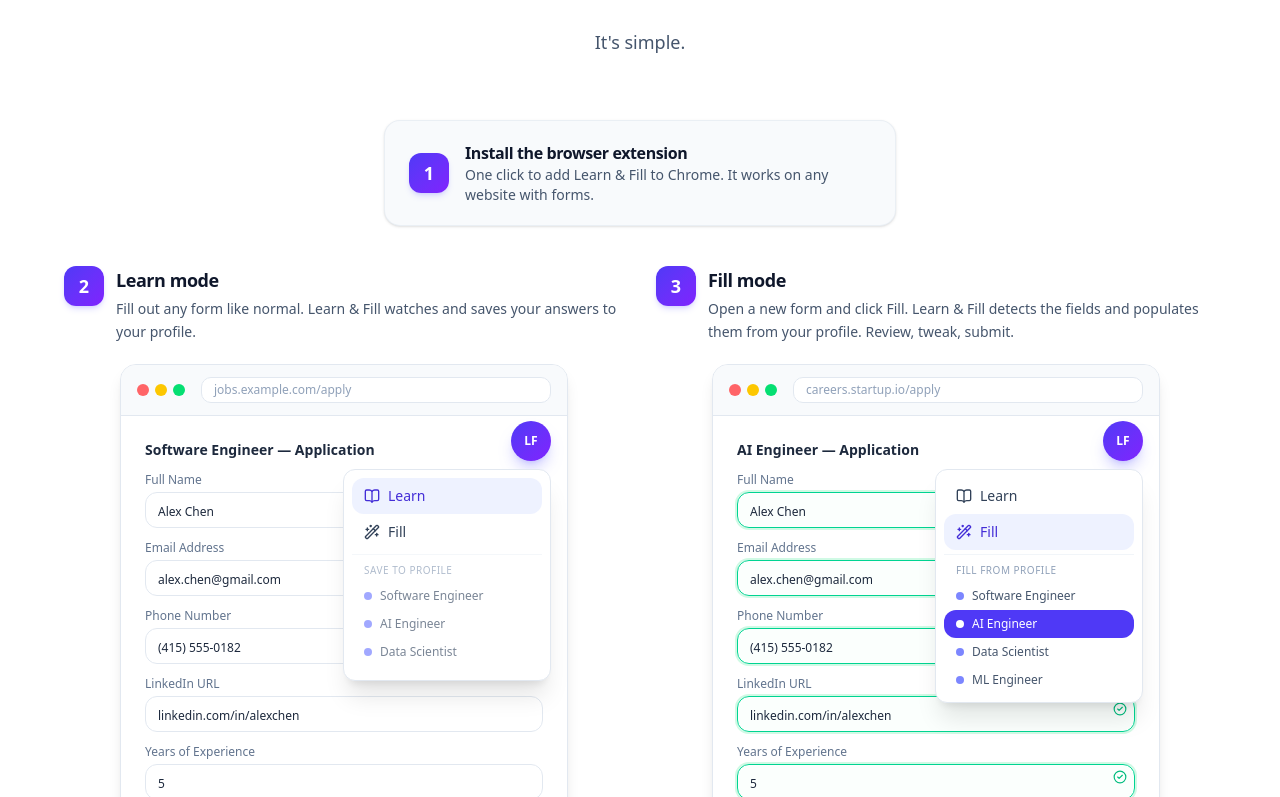
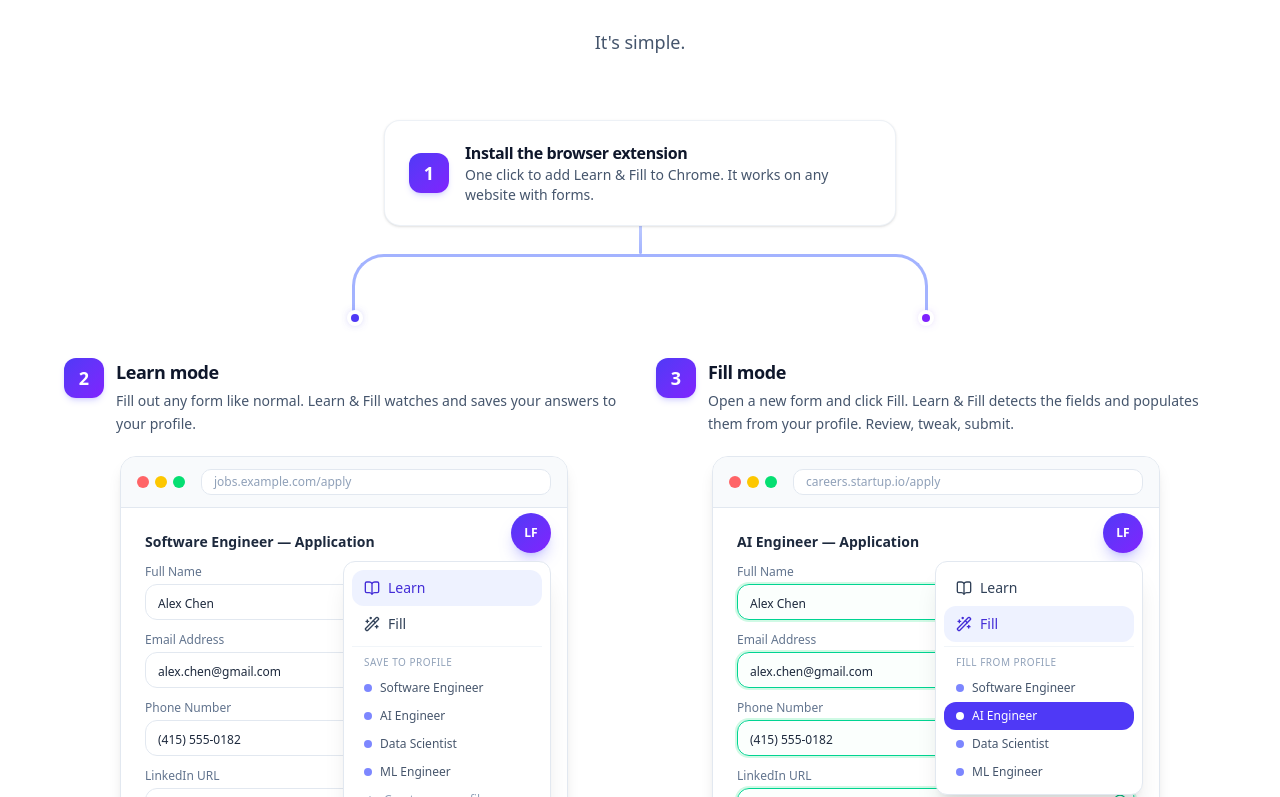
Before and after one commit to Karensgh/webform-filler-landing-page, a Next.js app: page / in a window 1280 px wide. Shown: the part 1503-2300 px from the top of the page. Built offline with nearby package versions, Linux system fonts and the light colour scheme.

Commit message:
reformatted how it works animation

```diff
--- a/src/components/sections/HowItWorks.tsx
+++ b/src/components/sections/HowItWorks.tsx
@@ -37,13 +37,16 @@ export function HowItWorks() {
                     </p>
                 </div>
 
-                <div className="max-w-6xl mx-auto">
+                <div className="max-w-6xl mx-auto relative">
+
+
+
                     {/* Step 1: Compact banner */}
                     <motion.div
                         initial={{ opacity: 0, y: 20 }}
                         whileInView={{ opacity: 1, y: 0 }}
                         viewport={{ once: true }}
-                        className="bg-slate-50 border border-slate-200/60 rounded-2xl px-6 py-5 mb-10 flex items-center gap-4 shadow-sm max-w-lg mx-auto"
+                        className="relative z-10 bg-white border border-slate-200/60 rounded-2xl px-6 py-5 flex items-center gap-4 shadow-sm max-w-lg mx-auto"
                     >
                         <div className="w-10 h-10 shrink-0 rounded-xl bg-gradient-to-br from-indigo-600 to-violet-600 flex items-center justify-center shadow-md shadow-indigo-500/20">
                             <span className="text-lg font-bold text-white">1</span>
@@ -54,8 +57,61 @@ export function HowItWorks() {
                         </div>
                     </motion.div>
 
-                    {/* Step 2 & 3: Side by side, equal height */}
-                    <div className="grid md:grid-cols-2 gap-8">
+                    {/* Elegant Curved CSS Connector */}
+                    <div className="hidden md:flex flex-col w-full relative z-0 -mt-3 mb-10 pointer-events-none" aria-hidden="true">
+                        {/* Center Trunk */}
+                        <div className="flex justify-center">
+                            <motion.div
+                                initial={{ height: 0 }}
+                                whileInView={{ height: "2.5rem" }}
+                                viewport={{ once: true }}
+                                transition={{ duration: 0.4, ease: "easeOut" }}
+                                className="w-[3px] bg-gradient-to-b from-indigo-200 to-indigo-300 rounded-full"
+                            />
+                        </div>
+                        {/* Curved Branches */}
+                        <div className="grid grid-cols-2 w-full">
+                            {/* Left Branch */}
+                            <div className="flex justify-end pr-[-1px]">
+                                <motion.div
+                                    initial={{ width: 0 }}
+                                    whileInView={{ width: "50%" }}
+                                    viewport={{ once: true }}
+                                    transition={{ duration: 0.5, delay: 0.4, ease: "easeInOut" }}
+                                    className="h-16 border-t-[3px] border-l-[3px] border-indigo-300 rounded-tl-[2rem] origin-right relative"
+                                >
+                                    <motion.div
+                                        initial={{ opacity: 0, scale: 0 }}
+                                        whileInView={{ opacity: 1, scale: 1 }}
+                                        viewport={{ once: true }}
+                                        transition={{ duration: 0.3, delay: 0.9 }}
+                                        className="absolute -bottom-1 -left-[4.5px] w-2 h-2 rounded-full bg-indigo-600 shadow-[0_0_10px_rgba(79,70,229,0.8)] ring-4 ring-white"
+                                    />
+                                </motion.div>
+                            </div>
+                            {/* Right Branch */}
+                            <div className="flex justify-start pl-[-1px]">
+                                <motion.div
+                                    initial={{ width: 0 }}
+                                    whileInView={{ width: "50%" }}
+                                    viewport={{ once: true }}
+                                    transition={{ duration: 0.5, delay: 0.4, ease: "easeInOut" }}
+                                    className="h-16 border-t-[3px] border-r-[3px] border-indigo-300 rounded-tr-[2rem] origin-left relative"
+                                >
+                                    <motion.div
+                                        initial={{ opacity: 0, scale: 0 }}
+                                        whileInView={{ opacity: 1, scale: 1 }}
+                                        viewport={{ once: true }}
+                                        transition={{ duration: 0.3, delay: 0.9 }}
+                                        className="absolute -bottom-1 -right-[4.5px] w-2 h-2 rounded-full bg-violet-600 shadow-[0_0_10px_rgba(139,92,246,0.8)] ring-4 ring-white"
+                                    />
+                                </motion.div>
+                            </div>
+                        </div>
+                    </div>
+
+                    {/* Step 2 & 3: Side by side */}
+                    <div className="relative z-10 grid md:grid-cols-2 gap-8">
                         {[steps[1], steps[2]].map((step, idx) => (
                             <motion.div
                                 key={step.number}
```
Also changed, not shown: src/components/demos/FillModeDemo.tsx (+5 -9 lines), src/components/demos/LearnModeDemo.tsx (+5 -9 lines).
